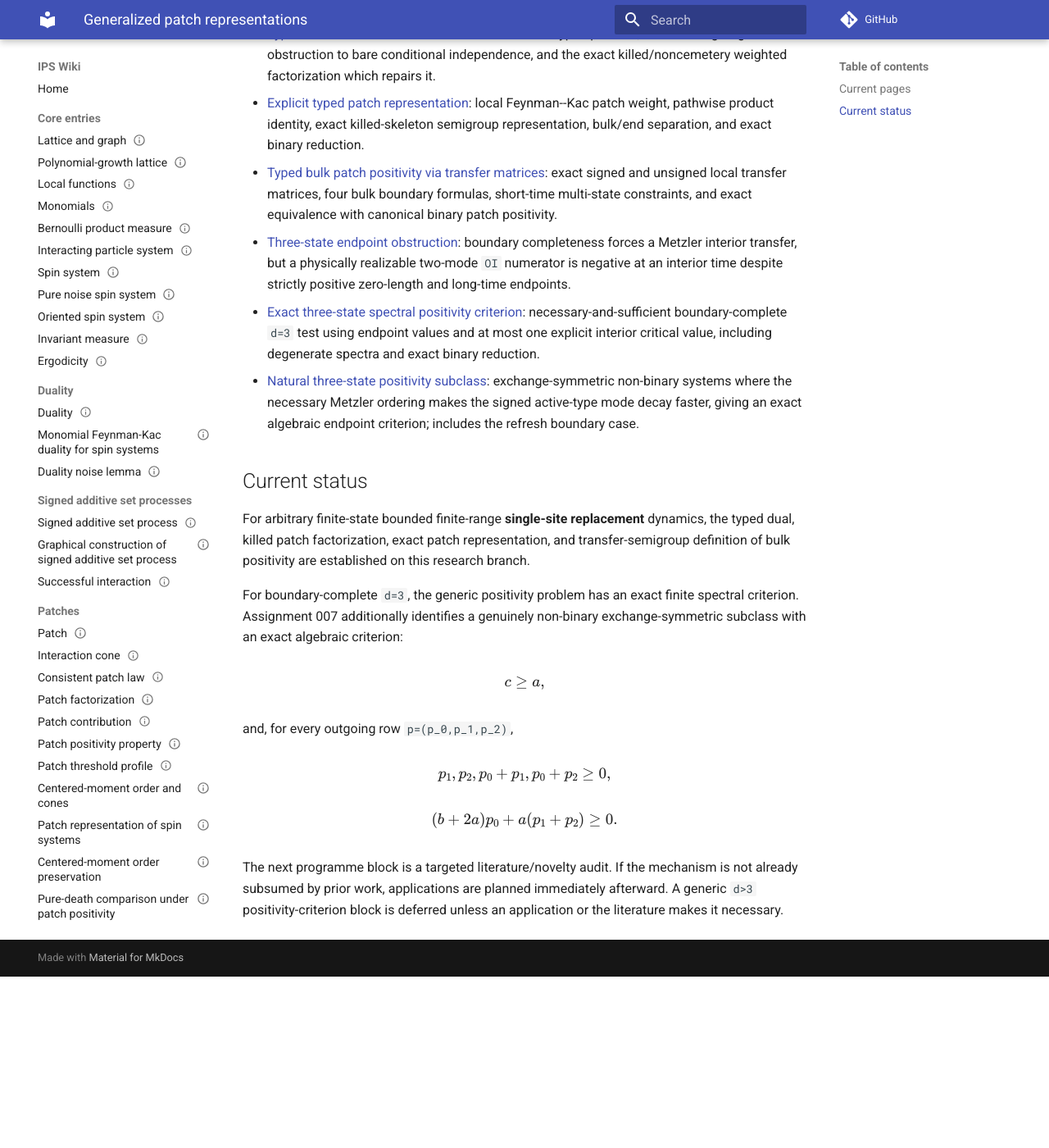
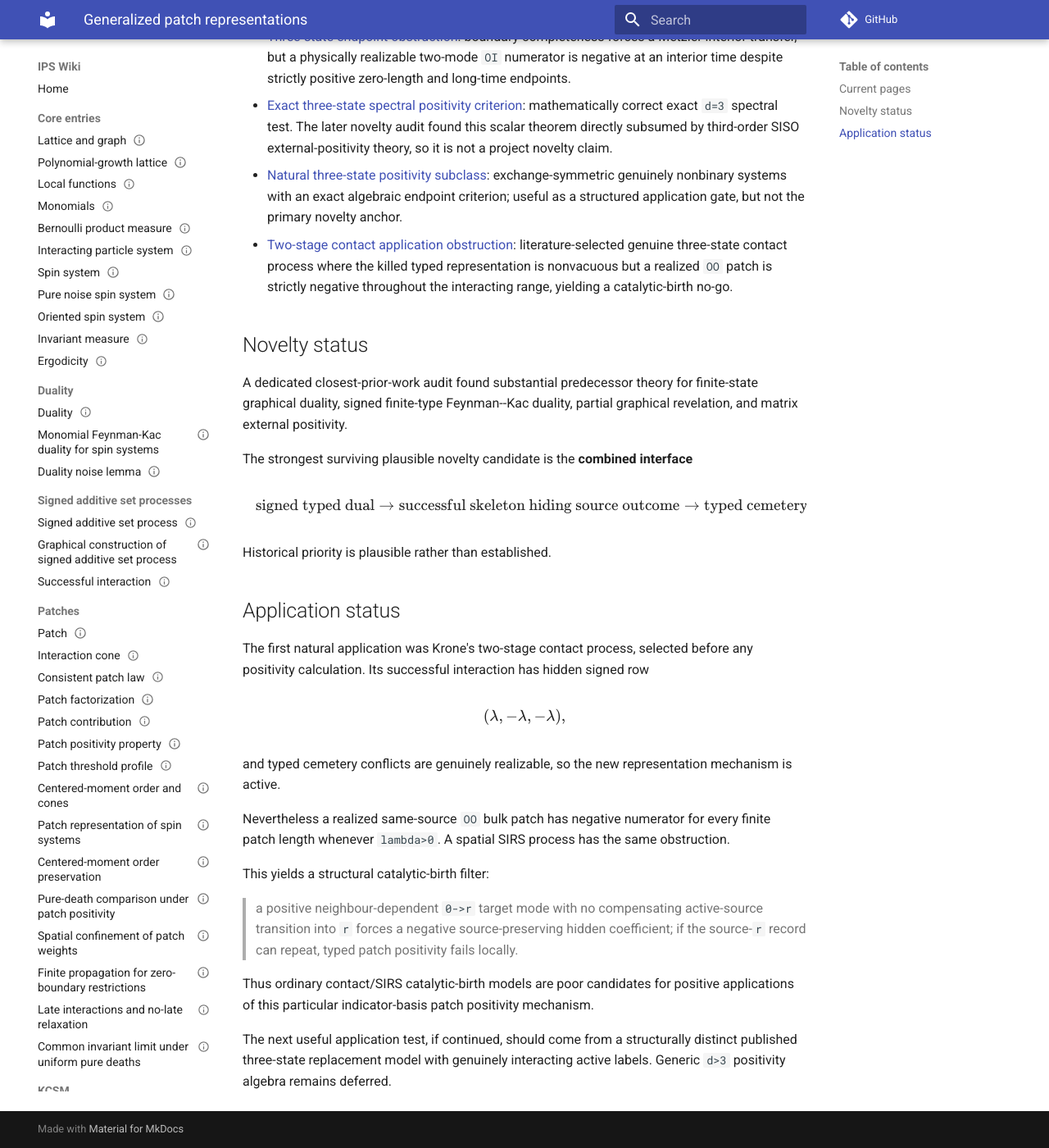
Before and after one commit to maciejgluchowski86-beep/ips-wiki, an MkDocs documentation site: the page built from docs/generalized-patch-representations.md, in a window 1280 px wide and 1400 px high, scrolled down 882 px. Shown: the whole window at 82% size. Built offline with MkDocs 1.6.1 and Material for MkDocs 9.7.7, drawn with Linux system fonts in a browser that asks for light colours; comment, search, counter and statistics services are not loaded; before the commit the page ends 2073 px from its top, so only the background shows below that; some of the changed text lies outside the part shown.

Commit message:
wiki: update generalized patch hub after application obstruction

```diff
--- a/docs/generalized-patch-representations.md
+++ b/docs/generalized-patch-representations.md
@@ -6,16 +6,7 @@ This section develops extensions of the patch representation from binary flip sp
 
 The binary benchmark is the canonical manuscript *Patch representations and convergence for facilitated spin systems* under `paper/`, together with the existing [patch](entries/patch.md), [successful interaction](entries/successful-interaction.md), [monomial duality](entries/monomial-duality-for-spin-systems.md), [patch representation](entries/patch-representation-of-spin-systems.md), and [patch positivity](entries/patch-positivity-property.md) entries.
 
-The generalization programme keeps the same structural order:
-
-1. choose a tensor basis for local observables;
-2. derive a local signed Feynman--Kac dual;
-3. identify a coarse successful-interaction skeleton that hides a finite local mark;
-4. prove representation-sufficient killed/weighted factorization into generalized patches;
-5. define explicit patch contributions;
-6. characterize nonnegative bulk patch contributions;
-7. audit novelty and closest prior work;
-8. then test applications and consequences.
+The programme proceeds through finite-state duality, killed patch factorization, explicit representation, positivity analysis, novelty audit, and applications.
 
 ## Current pages
 
@@ -24,27 +15,46 @@ The generalization programme keeps the same structural order:
 - [Explicit typed patch representation](generalized-patch-representations/typed-patch-representation.md): local Feynman--Kac patch weight, pathwise product identity, exact killed-skeleton semigroup representation, bulk/end separation, and exact binary reduction.
 - [Typed bulk patch positivity via transfer matrices](generalized-patch-representations/typed-patch-positivity-transfer.md): exact signed and unsigned local transfer matrices, four bulk boundary formulas, short-time multi-state constraints, and exact equivalence with canonical binary patch positivity.
 - [Three-state endpoint obstruction](generalized-patch-representations/three-state-endpoint-obstruction.md): boundary completeness forces a Metzler interior transfer, but a physically realizable two-mode `OI` numerator is negative at an interior time despite strictly positive zero-length and long-time endpoints.
-- [Exact three-state spectral positivity criterion](generalized-patch-representations/three-state-spectral-criterion.md): necessary-and-sufficient boundary-complete `d=3` test using endpoint values and at most one explicit interior critical value, including degenerate spectra and exact binary reduction.
-- [Natural three-state positivity subclass](generalized-patch-representations/natural-three-state-subclass.md): exchange-symmetric non-binary systems where the necessary Metzler ordering makes the signed active-type mode decay faster, giving an exact algebraic endpoint criterion; includes the refresh boundary case.
+- [Exact three-state spectral positivity criterion](generalized-patch-representations/three-state-spectral-criterion.md): mathematically correct exact `d=3` spectral test. The later novelty audit found this scalar theorem directly subsumed by third-order SISO external-positivity theory, so it is not a project novelty claim.
+- [Natural three-state positivity subclass](generalized-patch-representations/natural-three-state-subclass.md): exchange-symmetric genuinely nonbinary systems with an exact algebraic endpoint criterion; useful as a structured application gate, but not the primary novelty anchor.
+- [Two-stage contact application obstruction](generalized-patch-representations/two-stage-contact-application-obstruction.md): literature-selected genuine three-state contact process where the killed typed representation is nonvacuous but a realized `OO` patch is strictly negative throughout the interacting range, yielding a catalytic-birth no-go.
 
-## Current status
+## Novelty status
 
-For arbitrary finite-state bounded finite-range **single-site replacement** dynamics, the typed dual, killed patch factorization, exact patch representation, and transfer-semigroup definition of bulk positivity are established on this research branch.
+A dedicated closest-prior-work audit found substantial predecessor theory for finite-state graphical duality, signed finite-type Feynman--Kac duality, partial graphical revelation, and matrix external positivity.
 
-For boundary-complete `d=3`, the generic positivity problem has an exact finite spectral criterion. Assignment 007 additionally identifies a genuinely non-binary exchange-symmetric subclass with an exact algebraic criterion:
+The strongest surviving plausible novelty candidate is the **combined interface**
 
 \[
-c\ge a,
+\text{signed typed dual}
+\to
+\text{successful skeleton hiding source outcome}
+\to
+\text{typed cemetery obstruction}
+\to
+\text{killed/noncemetery patch factorization}
+\to
+\text{exact finite-state patch representation}.
 \]
 
-and, for every outgoing row `p=(p_0,p_1,p_2)`,
+Historical priority is plausible rather than established.
+
+## Application status
+
+The first natural application was Krone's two-stage contact process, selected before any positivity calculation. Its successful interaction has hidden signed row
 
 \[
-p_1,p_2,p_0+p_1,p_0+p_2\ge0,
+(\lambda,-\lambda,-\lambda),
 \]
 
-\[
-(b+2a)p_0+a(p_1+p_2)\ge0.
-\]
+and typed cemetery conflicts are genuinely realizable, so the new representation mechanism is active.
 
-The next programme block is a targeted literature/novelty audit. If the mechanism is not already subsumed by prior work, applications are planned immediately afterward. A generic `d>3` positivity-criterion block is deferred unless an application or the literature makes it necessary.
+Nevertheless a realized same-source `OO` bulk patch has negative numerator for every finite patch length whenever `lambda>0`. A spatial SIRS process has the same obstruction.
+
+This yields a structural catalytic-birth filter:
+
+> a positive neighbour-dependent `0->r` target mode with no compensating active-source transition into `r` forces a negative source-preserving hidden coefficient; if the source-`r` record can repeat, typed patch positivity fails locally.
+
+Thus ordinary contact/SIRS catalytic-birth models are poor candidates for positive applications of this particular indicator-basis patch positivity mechanism.
+
+The next useful application test, if continued, should come from a structurally distinct published three-state replacement model with genuinely interacting active labels. Generic `d>3` positivity algebra remains deferred.
```
